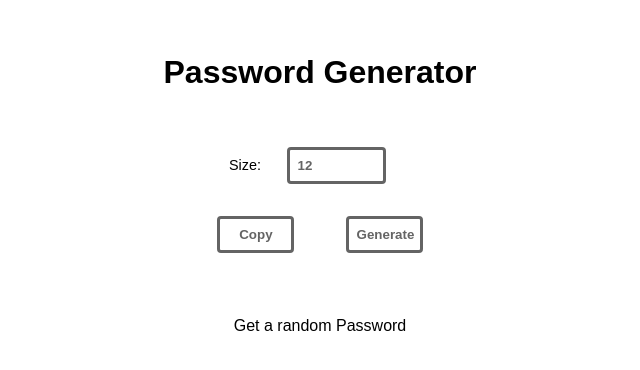
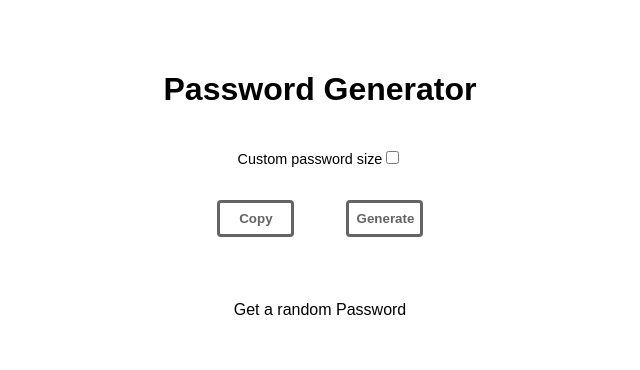
Before and after one commit to lucasrlima/react-basis-password-generator, a React (Vite) app: page / in a window 1280 px wide. Shown: the part 128-498 px from the top of the page, without its empty margins (320-960 px from the left). Built offline with nearby package versions, Linux system fonts and the light colour scheme.

Commit message:
password input size only shows when the checkbox is active

```diff
--- a/src/App.css
+++ b/src/App.css
@@ -30,3 +30,7 @@ label {
     font-family: sans-serif;
     font-size: 0.9em;
 }
+
+.button-container {
+  margin-top: 2vh;
+}
--- a/src/App.jsx
+++ b/src/App.jsx
@@ -11,7 +11,8 @@ function App() {
     const [password, setPassword] = useState("Get a random Password")
     const [copyText, setCopyText] = useState("Copy")
     const [buttonClassName, setButtonClassName] = useState(styles.wrapper)
-    const [passwordSize, setPasswordSize] = useState(12)
+    const [passwordSize, setPasswordSize] = useState(10)
+    const [showInput, setShowInput] = useState(false)
 
     function generate() {
       const characters = "'1234567890-=!@#$%¨&*()_+qwertyuiop[asdfghjklç~]zxcvbnm,.;/QWERTYUIOP{ASDFGHJKLÇ^}ZXCVBNM<>:?"
@@ -38,12 +39,26 @@ function App() {
       <h1>Password Generator</h1>
 
       <div>
-          <label htmlFor="passwordSize">Size:</label>
-          <SizeInputp
-            passwordSize={passwordSize}
-            setPasswordSize={setPasswordSize}
-          >
-          </SizeInputp>
+          <label htmlFor="showInput">Custom password size</label>
+          <input
+            type="checkbox"
+            id="showInput"
+            value={showInput}
+            onChange={() => setShowInput(currentState => !currentState)}
+
+          />
+
+        {showInput ? (
+          <div>
+            <label htmlFor="passwordSize"></label>
+
+            <SizeInputp
+              passwordSize={passwordSize}
+              setPasswordSize={setPasswordSize}
+            >
+            </SizeInputp>
+          </div> ) : null
+      }
       </div>
 
         <div className="button-container">
--- a/src/components/SizeInput/index.jsx
+++ b/src/components/SizeInput/index.jsx
@@ -18,7 +18,7 @@ function SizeInputp(props) {
         min={5}
         max={99}
         value={props.passwordSize}
-        onChange={ (ev) => props.setPasswordSize(ev.target.value)  }
+        onChange={ (ev) => props.setPasswordSize(+ev.target.value)  }
       />
 
     )
```
